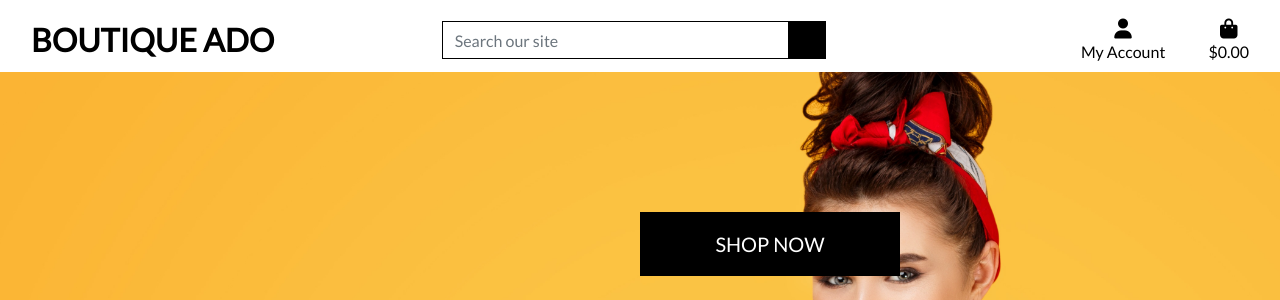
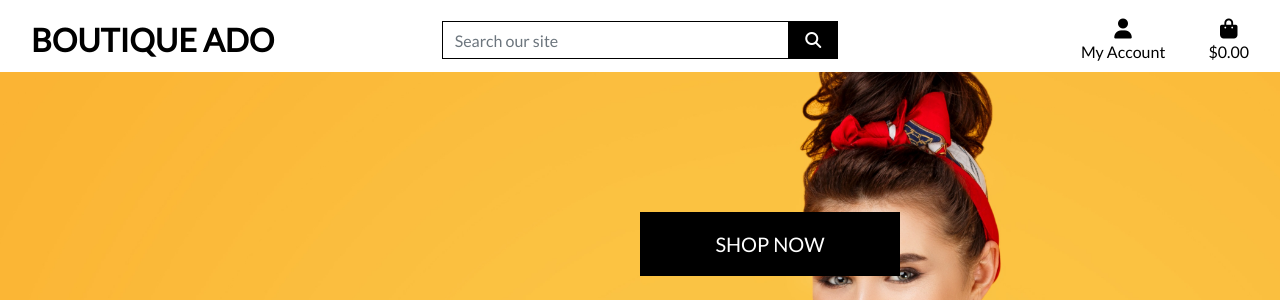
Before and after one commit to 2macs/django-boutique-ado, a Django app: page / in a window 1280 px wide. Shown: the top 300 px of the page. Run offline with Django 3.2, Linux system fonts and the light colour scheme; some libraries are stand-ins or nearby versions.

Commit message:
fixed search icon issue

```diff
--- a/static/css/base.css
+++ b/static/css/base.css
@@ -36,7 +36,7 @@ body {
 
 .btn-black {
     background: black;
-    color: white !important;
+    color: white;
 }
 
 .shop-now-button:hover,
--- a/templates/base.html
+++ b/templates/base.html
@@ -53,15 +53,16 @@
           </a>
         </div>
         <!--Second column search form-->
-        <div class="col-12 col-md-4 my-auto py-1 py-lg-0">
+        <div class="col-12 col-lg-4 my-auto py-1 py-lg-0">
           <form method="GET" action="">
               <div class="input-group w-100">
                   <input class="form-control border border-black rounded-0" type="text" name="q" placeholder="Search our site">
                   <div class="input-group-append">
-                <button class="form-control btn btn-black border border-black rounded-0 text-success" type="submit"></button>
+                      <button class="form-control btn btn-black border border-black rounded-0" type="submit">
                           <span class="icon">
-                  <i class="fas-fa-search text-white"></i>
+                              <i class="fas fa-search"></i>
                           </span>
+                      </button>
                   </div>
               </div>
           </form>
```
Also changed, not shown: boutique_ado/settings.py (line endings or trailing spaces). Lines whose indentation alone changed are shown as unchanged.
